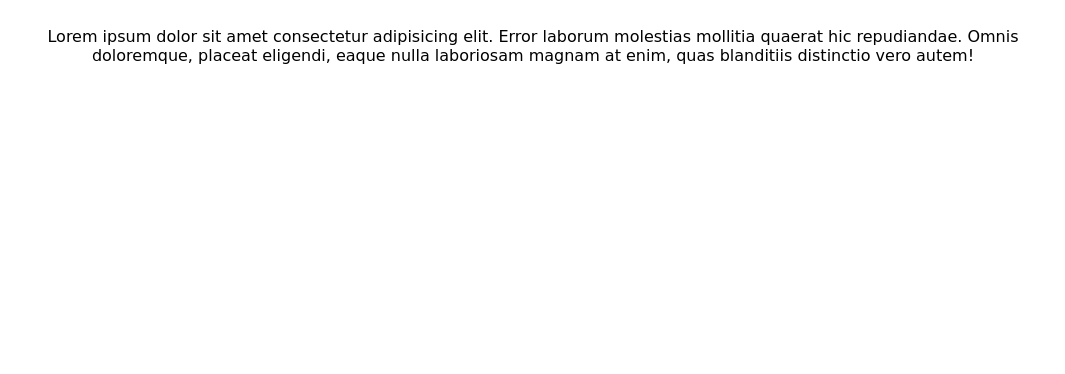
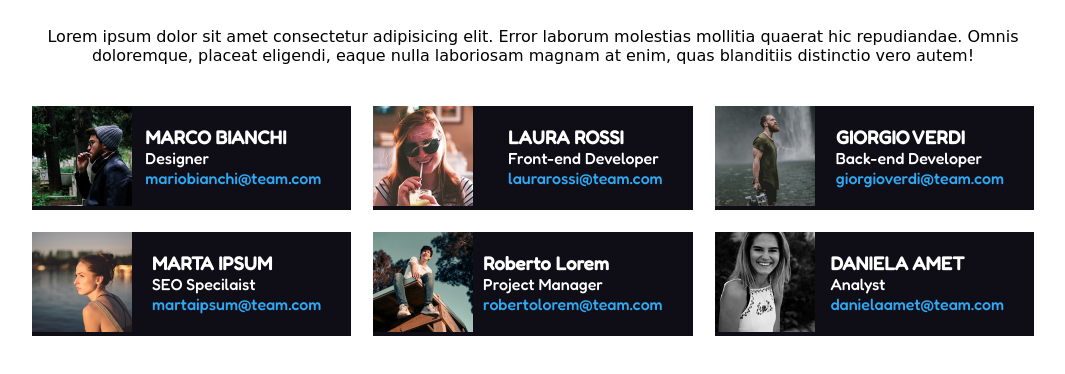
Before and after one commit to gregluca/html-css-float-cards, a plain HTML site: page index.html in a window 1280 px wide. Shown: the part 62-436 px from the top of the page, without its empty margins (107-1172 px from the left). Drawn offline with Linux system fonts and the light colour scheme; a web font is replaced by a local one.

Commit message:
Add: profile-img-text

```diff
--- a/css/style.css
+++ b/css/style.css
@@ -16,7 +16,6 @@ header {
 .conteiner {
     width: 80%;
     margin: 0 auto;
-    background-color: white;
 }
 .title {
     color: #e53070;
@@ -27,4 +26,34 @@ header {
     text-align: center;
     font-size: 1rem;
     margin-top: 10px;
+    margin-bottom: 30px;
 }
+.wrapper {
+    width: 80%;
+    margin: 0 auto;
+}
+.clearfix: {
+    content: "";
+    clear: both;
+    display: table;
+}
+.col {
+    border: 1px solid white;
+    float: left;
+    width: calc(100% / 3);
+}
+.card {
+    background-color: #0f0e17;
+    /* min-height: 200px; */
+    color: white;
+    margin: 10px;
+}
+.guys {
+    float: right;
+    padding-right: 30px;
+    padding-top: 20px;
+    text-align: left;
+}
+#mail {
+    color: #2fa9f4 ;
+}
--- a/index.html
+++ b/index.html
@@ -25,7 +25,68 @@
                 <p>Lorem ipsum dolor sit amet consectetur adipisicing elit. Error laborum molestias mollitia quaerat hic repudiandae. Omnis doloremque, placeat eligendi, eaque nulla laboriosam magnam at enim, quas blanditiis distinctio vero autem!</p>
             </div>
         </div>
-        <div class="cards"></div>
+        <div class="wrapper clearfix">
+            <div class="col">
+                <div class="card">
+                    <img src="img/male1.png" alt="">
+                    <div class="guys">
+                        <h3>MARCO BIANCHI</h3>
+                        <p>Designer</p>
+                        <p  id="mail">mariobianchi@team.com</p>
+                    </div>
+                </div>
+            </div>
+            <div class="col">
+                <div class="card">
+                    <img src="img/female1.png" alt="">
+                    <div class="guys">
+                        <h3>LAURA ROSSI</h3>
+                        <p>Front-end Developer</p>
+                        <p id="mail">laurarossi@team.com</p>
+                    </div>
+                </div>
+            </div>
+            <div class="col">
+                <div class="card">
+                    <img src="img/male2.png" alt="">
+                    <div class="guys">
+                        <h3>GIORGIO VERDI</h3>
+                        <p>Back-end Developer</p>
+                        <p id="mail">giorgioverdi@team.com</p>
+                    </div>
+                </div>
+            </div>
+            <div class="col">
+                <div class="card">
+                    <img src="img/female2.png" alt="">
+                    <div class="guys">
+                        <h3>MARTA IPSUM</h3>
+                        <p>SEO Specilaist</p>
+                        <p id="mail">martaipsum@team.com</p>
+                    </div>
+                </div>
+            </div>
+            <div class="col">
+                <div class="card">
+                    <img src="img/male3.png" alt="">
+                    <div class="guys">
+                        <h3>Roberto Lorem</h3>
+                        <p>Project Manager</p>
+                        <p id="mail">robertolorem@team.com</p>
+                    </div>
+                </div>
+            </div>
+            <div class="col">
+                <div class="card">
+                    <img src="img/female3.png" alt="">
+                    <div class="guys">
+                        <h3>DANIELA AMET</h3>
+                        <p>Analyst</p>
+                        <p id="mail">danielaamet@team.com</p>
+                    </div>
+                </div>
+            </div>
+        </div>
     </main>
     <!-- main  -->
 </body>
```
